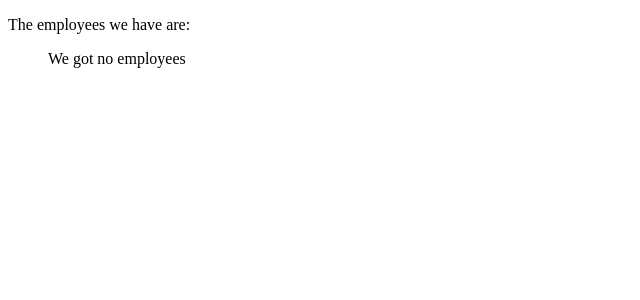
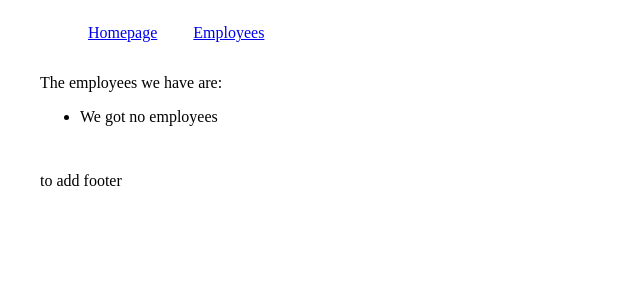
Before and after one commit to krasi556/DjangoFirstEx, a Django app: page / in a window 1280 px wide. Shown: the top 300 px of the page, without its empty margins (0-640 px from the left). Run offline with Django 5.2, Linux system fonts and the light colour scheme; data that the repository does not hold is empty.

Commit message:
included navigation and html to addopt

```diff
--- /dev/null
+++ b/templates/base_nav.html
@@ -0,0 +1,19 @@
+<!DOCTYPE html>
+<html lang="en">
+<head>
+    <meta charset="UTF-8">
+    <title>Wow site</title>
+</head>
+<body style="padding: 0 0 1em 2em;">
+<nav  style="padding: 1em 0 1em 1em">
+    <a style="padding: 2em" href="{% url 'core:homepage' %}">Homepage</a>
+    <a href="{% url 'people:people' %}">Employees</a>
+</nav>
+
+{% block content %}
+{% endblock %}
+
+<footer style="padding-top: 30px"> to add footer</footer>
+
+</body>
+</html>
--- a/templates/home_page.html
+++ b/templates/home_page.html
@@ -1,21 +1,16 @@
-<!DOCTYPE html>
-<html lang="en">
-<head>
-    <meta charset="UTF-8">
-    <title>Welcome to home page</title>
-</head>
-<body>
+{% extends 'base_nav.html' %}
+
+{% block content %}
 <p>The employees we have are:</p>
 <ul>
     {% for employee in context %}
-        <li>
+        <li style="padding-top: 1em">
             <a href="{% url 'people:person_detail' person_id=employee.id name_slug=employee.name|slugify %}">
                 {{ employee.name }}
             </a>
         </li>
     {% empty %}
-        <p>We got no employees</p>
+        <li>We got no employees</li>
     {% endfor %}
 </ul>
-</body>
-</html>
+{% endblock %}
```
